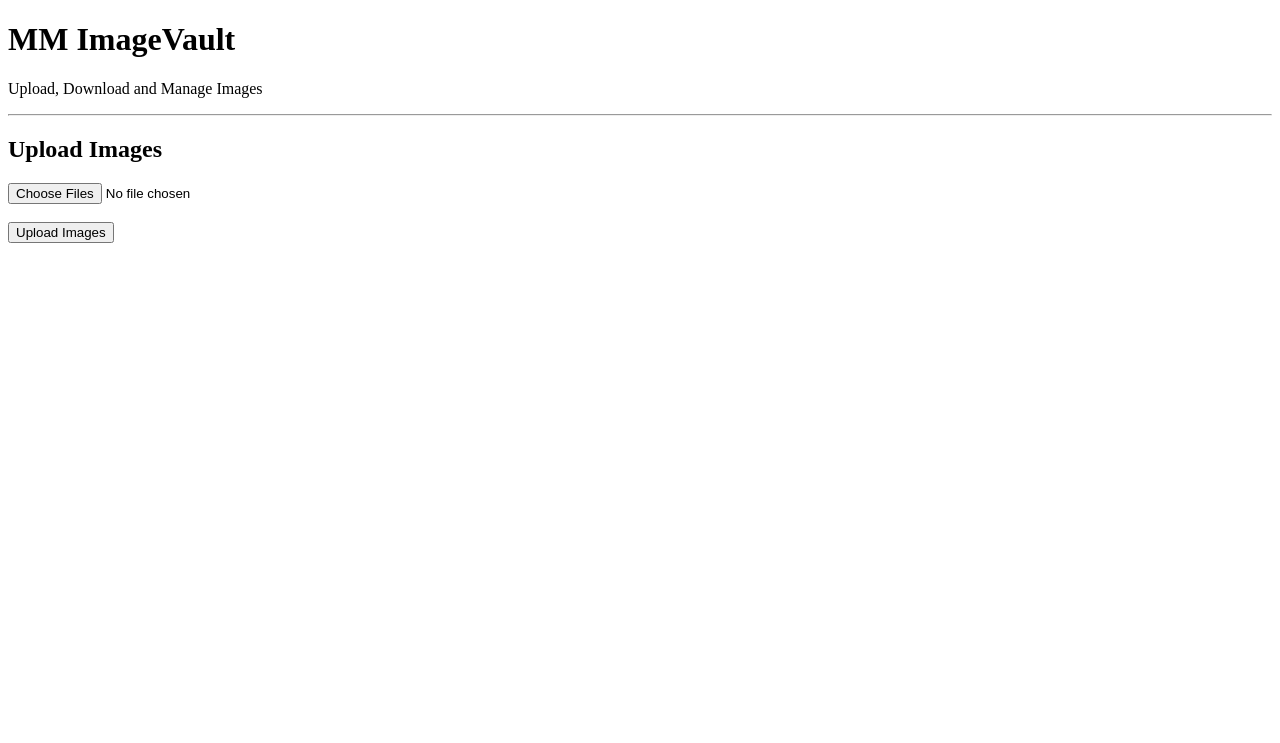
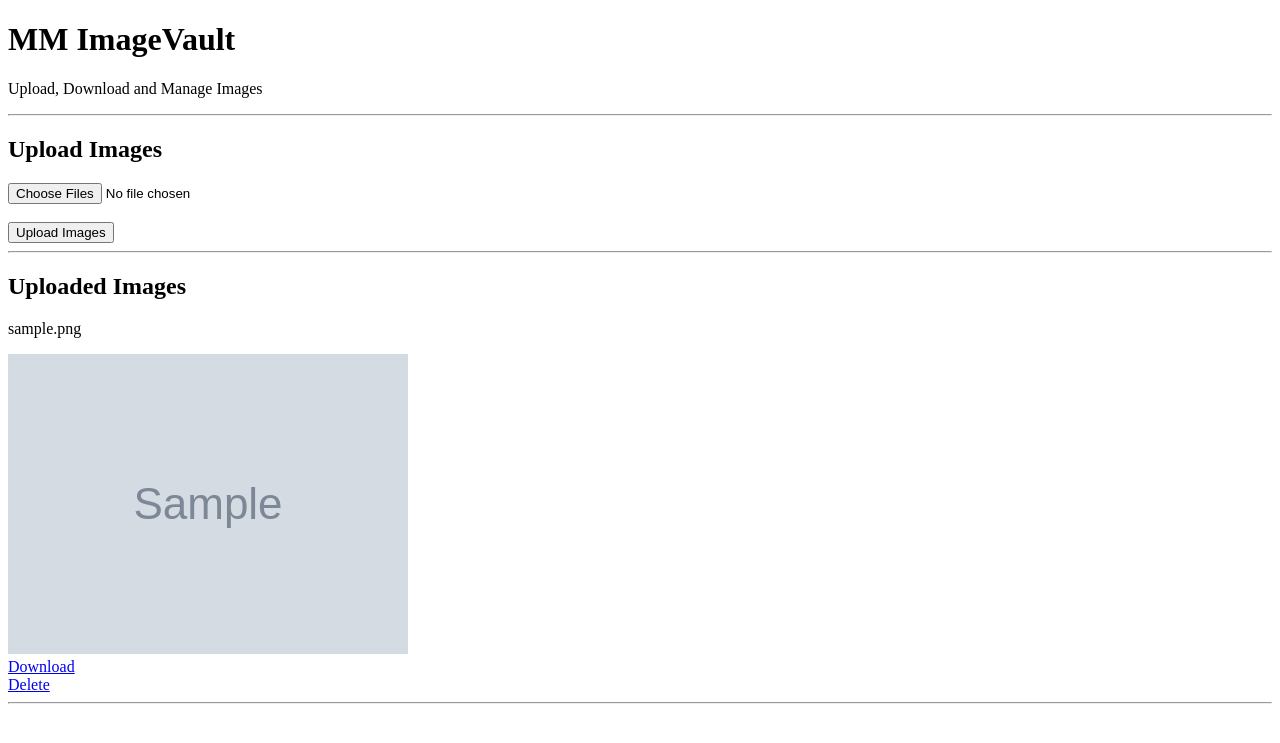
Before and after one commit to Sea25/MM-ImageVault, a Django app: page / in a window 1280 px wide. Shown: the top 743 px of the page. Run offline with Django 5.2, Linux system fonts and the light colour scheme; tables that the repository leaves empty hold one stand-in row (values such as "Sample post"); grey boxes marked "Sample" are stand-in pictures.

Commit message:
Upload and Delete

```diff
--- a/imagevault/urls.py
+++ b/imagevault/urls.py
@@ -3,4 +3,5 @@ from . import views
 
 urlpatterns = [
     path('', views.home, name='home'),
+    path('delete/<int:id>/',views.delete_image, name='delete_image'),
 ]
--- a/imagevault/views.py
+++ b/imagevault/views.py
@@ -1,4 +1,22 @@
-from django.shortcuts import render
+from django.shortcuts import render, redirect, get_object_or_404
+from .models import ImageFile
+import os
 
 def home(request):
-    return render(request, 'imagevault/home.html')
+    if request.method == 'POST':
+        images = request.FILES.getlist('images')
+
+        for image in images:
+            ImageFile.objects.create(image=image)
+        return redirect('home')
+
+    uploaded_images = ImageFile.objects.all().order_by('-uploaded_at')
+
+    return render(request, 'imagevault/home.html', {'uploaded_images': uploaded_images})
+
+def delete_image(equest, id):
+    image=get_object_or_404(ImageFile, id=id)
+    if image.image and os.path.isfile(image.image.path):
+        os.remove(image.image.path)
+    image.delete()
+    return redirect('home')
--- a/templates/imagevault/home.html
+++ b/templates/imagevault/home.html
@@ -21,5 +21,25 @@
             Upload Images
         </button>
     </form>
+    <hr>
+
+    <h2>Uploaded Images</h2>
+
+    {% if uploaded_images %}
+        {% for img in uploaded_images %}
+            <div>
+                <p>{{img.image.name}}</p>
+                <img src="{{img.image.url}}" width="'150">
+                <br>
+                <a href="{{img.image.url}}" download>Download</a>
+                <br>
+                <a href="{% url 'delete_image' img.id%}">Delete</a>
+            </div>
+            <hr>
+        {% endfor %}
+    {% else %}
+            <p>No images uploaded yet.</p>
+    {% endif %}
+
 </body>
 </html>
```
Also changed, not shown: db.sqlite3.
